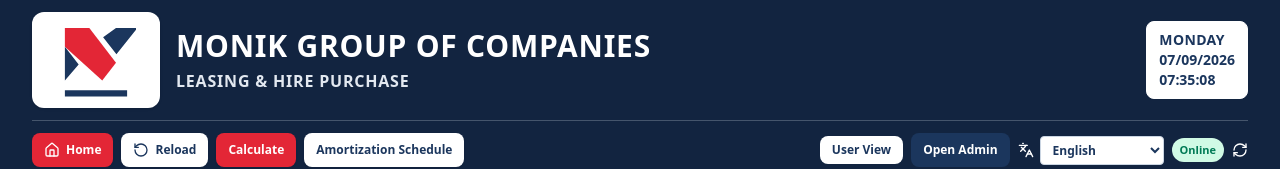
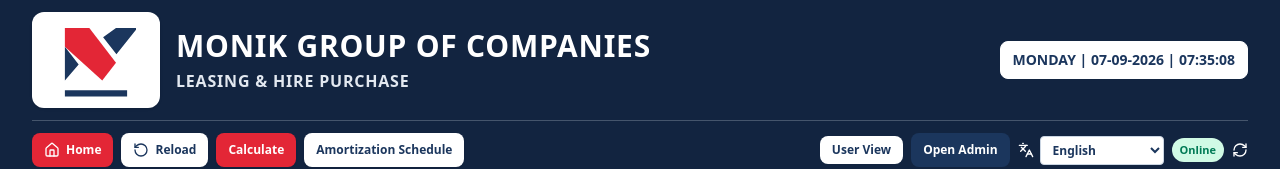
Before and after one commit to yasoofficial2024-alt/Monik_Leasing, a React (Vite) app: page / in a window 1280 px wide. Shown: the top 169 px of the page. Built offline with nearby package versions, Linux system fonts and the light colour scheme; no server answers.

Commit message:
Format header date and time inline

```diff
--- a/src/components/Navbar.tsx
+++ b/src/components/Navbar.tsx
@@ -49,9 +49,7 @@ export const Navbar: React.FC<NavbarProps> = ({
         <div className="max-w-7xl mx-auto px-4 py-3 sm:px-6 lg:px-8">
           <div className="flex flex-col lg:flex-row lg:items-center lg:justify-between gap-3">
             <div className="date-time-box order-1 text-left text-xs sm:text-sm font-bold whitespace-nowrap">
-              <div className="font-black uppercase tracking-wide">{currentDateTime.toLocaleDateString('en-US', { weekday: 'long' })}</div>
-              <div>{currentDateTime.toLocaleDateString('en-GB')}</div>
-              <div>{currentDateTime.toLocaleTimeString('en-GB')}</div>
+              {currentDateTime.toLocaleDateString('en-US', { weekday: 'long' }).toUpperCase()} | {currentDateTime.toLocaleDateString('en-GB').replaceAll('/', '-')} | {currentDateTime.toLocaleTimeString('en-GB', { hour12: false })}
             </div>
             <div className="flex items-center gap-4 min-w-0">
               <img src="/assets/monik-logo.svg" alt="Monik Group of Companies" className="h-20 w-28 sm:h-24 sm:w-32 shrink-0 rounded-xl bg-white object-contain p-2 shadow" />
```
